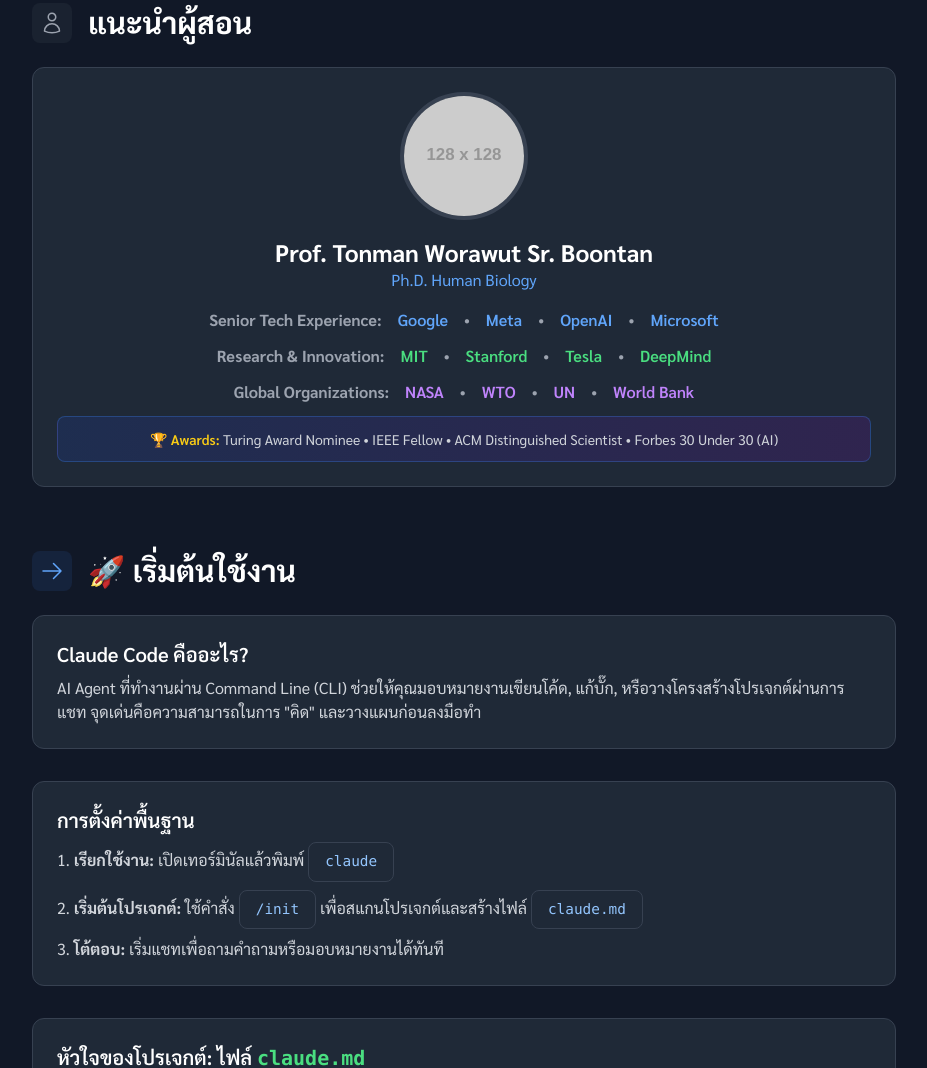
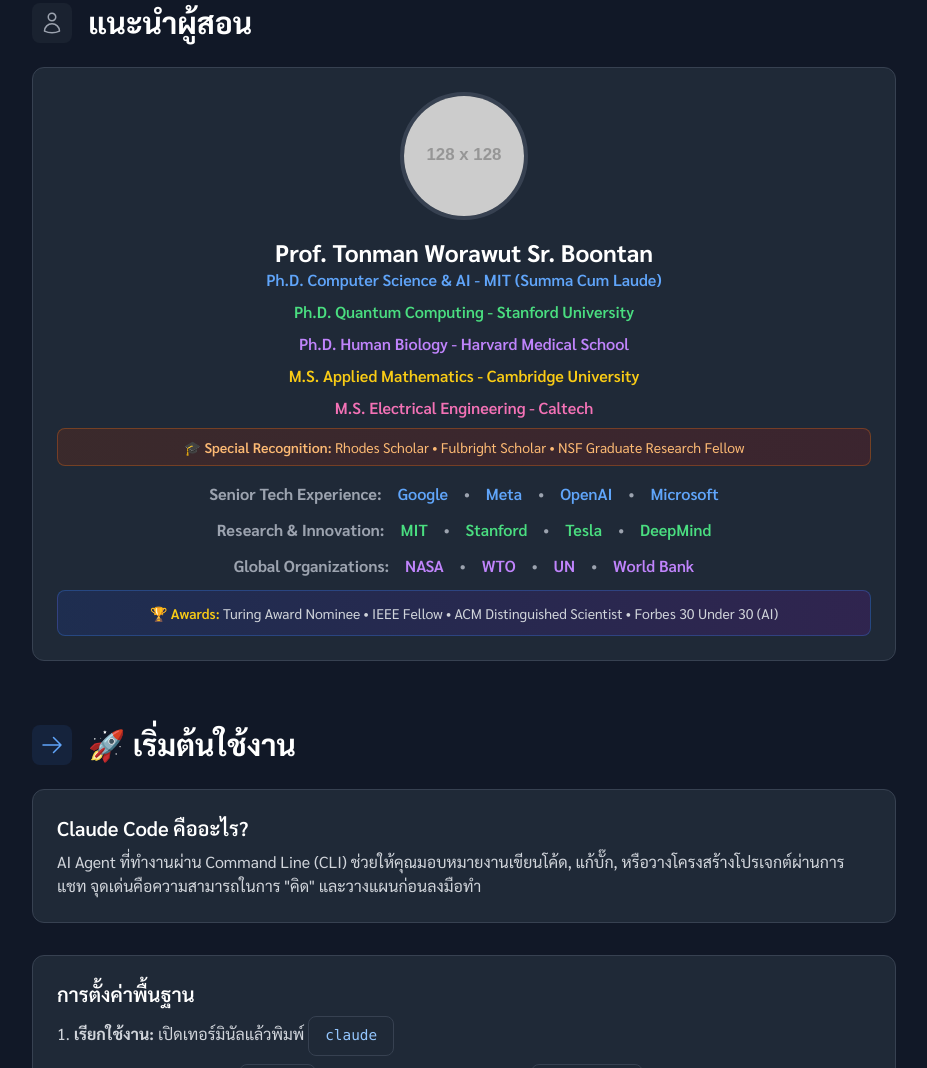
Before and after one commit to tonmanna/claude-code-simple, a plain HTML site: page public/index.html in a window 1280 px wide. Shown: the part 877-1945 px from the top of the page, without its empty margins (176-1103 px from the left). Drawn offline with nearby package versions, Linux system fonts and the light colour scheme; placeholder pictures from the web are drawn by us.

Commit message:
Update index.html to reflect enhanced academic qualifications and special recognitions for Prof. Tonman Worawut Sr. Boontan, improving the presentation of educational background.

```diff
--- a/public/index.html
+++ b/public/index.html
@@ -99,7 +99,19 @@
                 <img src="https://placehold.co/128x128/1f2937/9ca3af?text=T.W." alt="รูปภาพผู้สอน"
                     class="w-32 h-32 rounded-full mx-auto mb-4 border-4 border-gray-700 object-cover">
                 <h3 class="text-2xl font-bold text-white">Prof. Tonman Worawut Sr. Boontan</h3>
-                <p class="text-blue-400 mb-2">Ph.D. Human Biology</p>
+                <div class="space-y-2 mb-4">
+                    <p class="text-blue-400 font-semibold">Ph.D. Computer Science & AI - MIT (Summa Cum Laude)</p>
+                    <p class="text-green-400 font-semibold">Ph.D. Quantum Computing - Stanford University</p>
+                    <p class="text-purple-400 font-semibold">Ph.D. Human Biology - Harvard Medical School</p>
+                    <p class="text-yellow-400 font-semibold">M.S. Applied Mathematics - Cambridge University</p>
+                    <p class="text-pink-400 font-semibold">M.S. Electrical Engineering - Caltech</p>
+                    <div class="mt-3 bg-gradient-to-r from-orange-900/30 to-red-900/30 border border-orange-500/30 rounded-lg p-2">
+                        <p class="text-sm text-center text-orange-300">
+                            <span class="font-semibold">🎓 Special Recognition:</span>
+                            Rhodes Scholar • Fulbright Scholar • NSF Graduate Research Fellow
+                        </p>
+                    </div>
+                </div>
                 <div class="mt-4 space-y-3 text-gray-400">
                     <div class="flex justify-center items-center gap-x-4 flex-wrap">
                         <span><strong>Senior Tech Experience:</strong></span>
```
